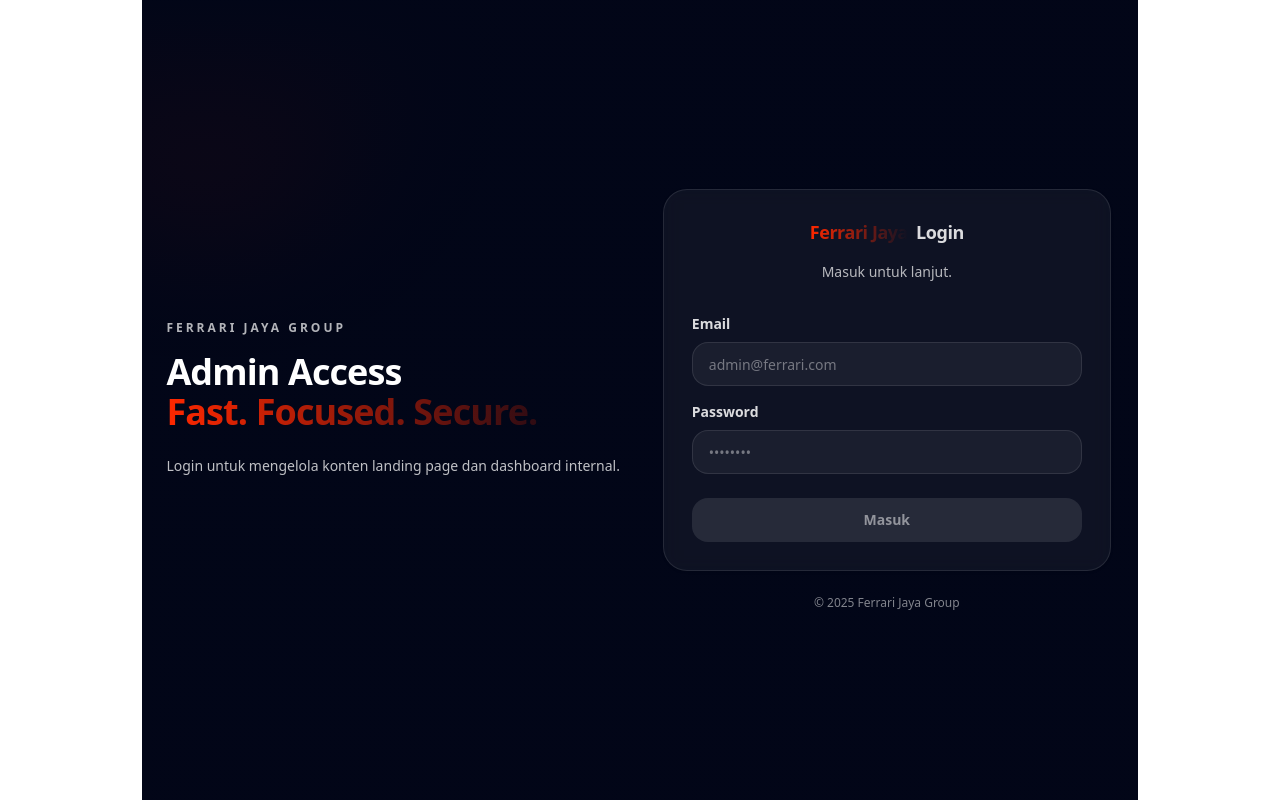
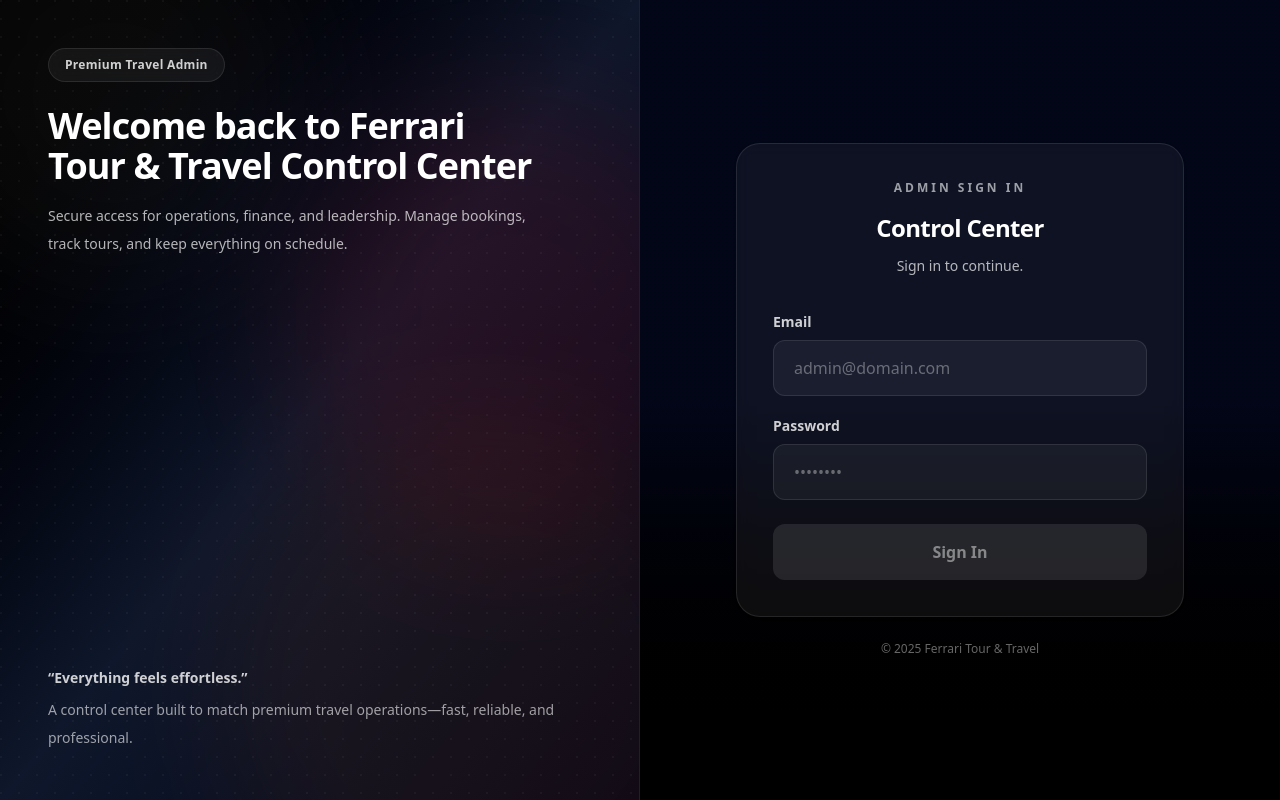
Before and after one commit to rifkydyatama/ferarri-tour-travel, a Next.js app: page /admin/login in a window 1280 px wide. Built offline with nearby package versions, Linux system fonts and the light colour scheme; no server answers.

Commit message:
chore: remove legacy admin/login/booking

```diff
--- a/src/app/admin/login/page.tsx
+++ b/src/app/admin/login/page.tsx
@@ -1,9 +1,156 @@
-import LoginForm from "@/components/auth/LoginForm";
+"use client";
+
+import { useMemo, useState, useTransition } from "react";
+import { useRouter } from "next/navigation";
+import { createSupabaseBrowserClient } from "@/lib/supabase/browser";
 
 export default function AdminLoginPage() {
+  const router = useRouter();
+  const [email, setEmail] = useState("");
+  const [password, setPassword] = useState("");
+  const [message, setMessage] = useState<string | null>(null);
+  const [isPending, startTransition] = useTransition();
+
+  const isDisabled = useMemo(() => {
+    return !email.trim() || !password.trim() || isPending;
+  }, [email, password, isPending]);
+
   return (
-    <div className="min-h-svh w-full flex items-center justify-center">
-      <LoginForm nextPath="/admin" />
+    <div className="min-h-svh bg-slate-950 text-white">
+      <div className="mx-auto grid min-h-svh w-full max-w-7xl grid-cols-1 lg:grid-cols-2">
+        {/* Left: Premium welcome panel (desktop only) */}
+        <div className="relative hidden overflow-hidden border-r border-white/10 lg:flex">
+          <div className="absolute inset-0 bg-gradient-to-br from-black via-slate-900 to-slate-950" />
+          <div className="pointer-events-none absolute inset-0 opacity-70">
+            <div className="absolute -left-20 -top-24 h-96 w-96 rounded-full bg-white/5 blur-3xl" />
+            <div className="absolute -right-24 top-24 h-[28rem] w-[28rem] rounded-full bg-red-600/15 blur-3xl" />
+            <div className="absolute -bottom-40 left-1/3 h-[34rem] w-[34rem] rounded-full bg-orange-500/10 blur-3xl" />
+            <div
+              className="absolute inset-0 opacity-40"
+              style={{
+                backgroundImage:
+                  "radial-gradient(circle at 1px 1px, rgba(255,255,255,0.14) 1px, transparent 0)",
+                backgroundSize: "18px 18px",
+              }}
+            />
+          </div>
+
+          <div className="relative flex w-full flex-col justify-between p-12">
+            <div>
+              <div className="inline-flex items-center rounded-full border border-white/10 bg-white/5 px-4 py-2 text-xs font-semibold tracking-wide text-white/80 backdrop-blur">
+                Premium Travel Admin
+              </div>
+              <h1 className="mt-6 text-balance text-4xl font-extrabold tracking-tight">
+                Welcome back to Ferrari Tour &amp; Travel Control Center
+              </h1>
+              <p className="mt-4 max-w-lg text-sm leading-7 text-white/70">
+                Secure access for operations, finance, and leadership. Manage bookings, track tours,
+                and keep everything on schedule.
+              </p>
+            </div>
+
+            <div className="max-w-xl">
+              <p className="text-sm font-semibold text-white/80">“Everything feels effortless.”</p>
+              <p className="mt-2 text-sm leading-7 text-white/60">
+                A control center built to match premium travel operations—fast, reliable, and
+                professional.
+              </p>
+            </div>
+          </div>
+        </div>
+
+        {/* Right: Login form */}
+        <div className="relative flex items-center justify-center px-6 py-12">
+          <div className="pointer-events-none absolute inset-0">
+            <div className="absolute inset-0 bg-gradient-to-b from-slate-950 via-slate-950 to-black" />
+          </div>
+
+          <div className="relative w-full max-w-md">
+            <div className="rounded-3xl border border-white/10 bg-white/5 p-7 shadow-sm backdrop-blur sm:p-9">
+              <div className="text-center">
+                <div className="text-xs font-semibold tracking-[0.25em] text-white/60">ADMIN SIGN IN</div>
+                <h2 className="mt-4 text-2xl font-extrabold tracking-tight">Control Center</h2>
+                <p className="mt-2 text-sm leading-7 text-white/70">Sign in to continue.</p>
+              </div>
+
+              <form
+                className="mt-8 grid gap-5"
+                onSubmit={(e) => {
+                  e.preventDefault();
+                  setMessage(null);
+
+                  startTransition(async () => {
+                    try {
+                      const supabase = createSupabaseBrowserClient();
+                      const { error } = await supabase.auth.signInWithPassword({
+                        email: email.trim(),
+                        password,
+                      });
+
+                      if (error) {
+                        setMessage(error.message);
+                        return;
+                      }
+
+                      router.replace("/admin");
+                      router.refresh();
+                    } catch (err) {
+                      setMessage(err instanceof Error ? err.message : "Sign in failed.");
+                    }
+                  });
+                }}
+              >
+                <div className="grid gap-2">
+                  <label htmlFor="admin-login-email" className="text-sm font-semibold text-white/80">
+                    Email
+                  </label>
+                  <input
+                    id="admin-login-email"
+                    type="email"
+                    autoComplete="email"
+                    value={email}
+                    onChange={(e) => setEmail(e.target.value)}
+                    placeholder="admin@domain.com"
+                    className="h-14 w-full rounded-xl border border-white/10 bg-white/5 px-5 text-base text-white outline-none placeholder:text-white/35 transition focus:border-white/25 focus:bg-white/10"
+                  />
+                </div>
+
+                <div className="grid gap-2">
+                  <label htmlFor="admin-login-password" className="text-sm font-semibold text-white/80">
+                    Password
+                  </label>
+                  <input
+                    id="admin-login-password"
+                    type="password"
+                    autoComplete="current-password"
+                    value={password}
+                    onChange={(e) => setPassword(e.target.value)}
+                    placeholder="••••••••"
+                    className="h-14 w-full rounded-xl border border-white/10 bg-white/5 px-5 text-base text-white outline-none placeholder:text-white/35 transition focus:border-white/25 focus:bg-white/10"
+                  />
+                </div>
+
+                <button
+                  type="submit"
+                  disabled={isDisabled}
+                  className={
+                    "mt-1 inline-flex h-14 w-full items-center justify-center rounded-xl px-6 text-base font-bold transition " +
+                    (isDisabled
+                      ? "cursor-not-allowed bg-white/10 text-white/45"
+                      : "bg-gradient-to-r from-red-600 to-orange-500 text-white shadow-sm hover:opacity-95")
+                  }
+                >
+                  {isPending ? "Signing in…" : "Sign In"}
+                </button>
+
+                {message && <p className="text-center text-sm font-semibold text-red-300">{message}</p>}
+              </form>
+            </div>
+
+            <p className="mt-6 text-center text-xs text-white/40">© {new Date().getFullYear()} Ferrari Tour &amp; Travel</p>
+          </div>
+        </div>
+      </div>
     </div>
   );
 }
```
